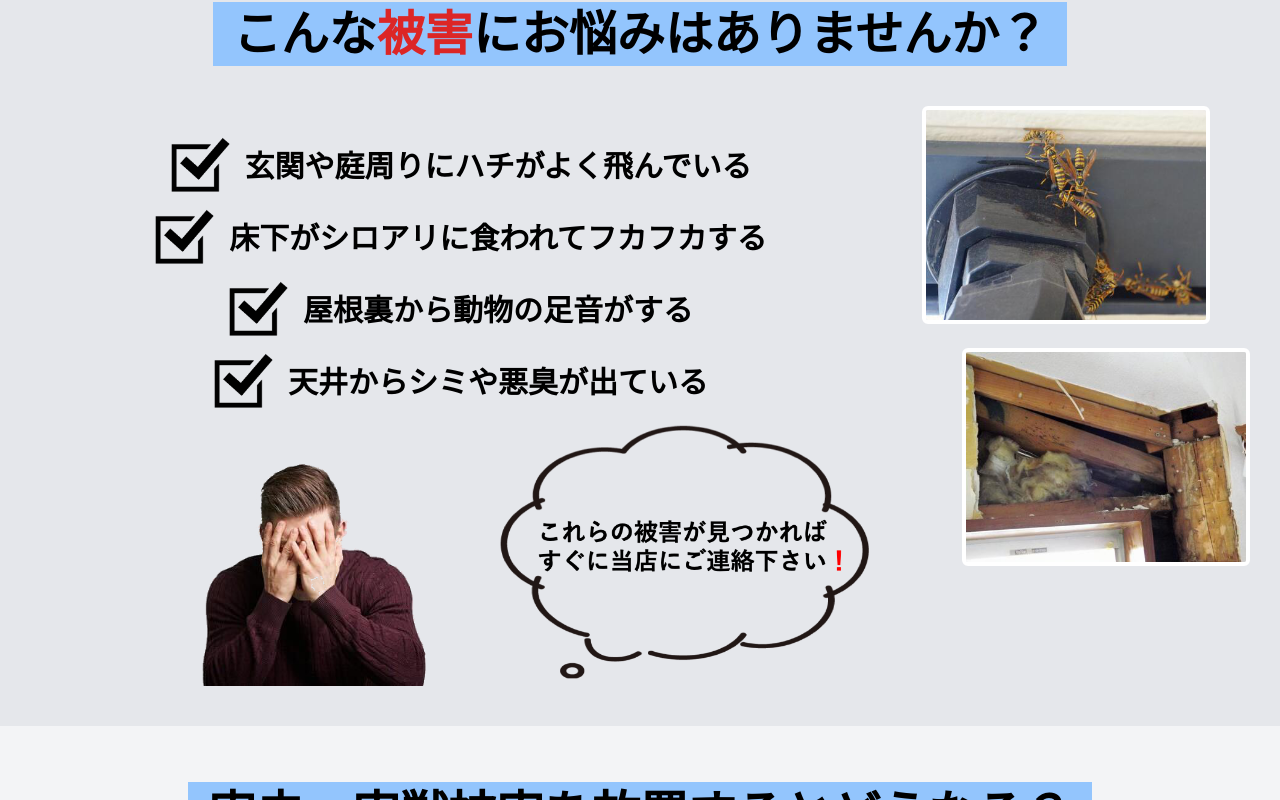
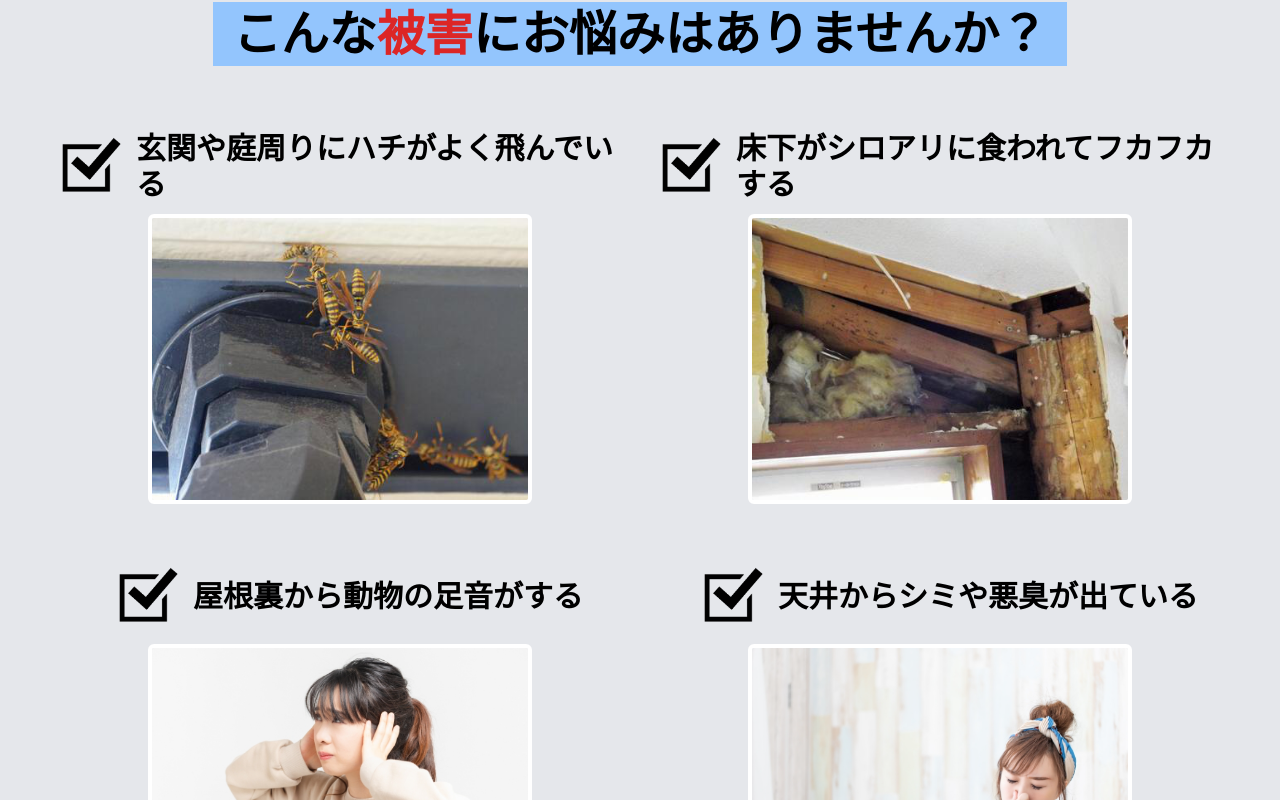
Before and after one commit to ss1119/gaityu-kujo-han, a React (Create React App) app: page / in a window 1280 px wide. Shown: the part 7040-7840 px from the top of the page. Built offline with nearby package versions, Linux system fonts and the light colour scheme.

Commit message:
fix damega page

```diff
--- a/src/components/templates/Damage.tsx
+++ b/src/components/templates/Damage.tsx
@@ -1,4 +1,4 @@
-import { CheckBox } from "../parts/CheckBox";
+import { DamageItem } from "./DamageItem";
 
 export const Damage = () => {
   return (
@@ -6,48 +6,33 @@ export const Damage = () => {
       <div className="flex justify-center items-center p-2 font-bold bg-blue-300 text-xl xs:text-sm xs:py-1 md:text-4xl md:px-4 lg:px-5 lg:text-5xl">
         こんな<span className="text-red-600">被害</span>にお悩みはありませんか？
       </div>
-      <div className="flex">
-        <div className="flex flex-col pt-2 md:pt-7 lg:pt-16 lg:mr-10">
-          <CheckBox text="玄関や庭周りにハチがよく飛んでいる" />
-          <CheckBox text="床下がシロアリに食われてフカフカする" />
-          <CheckBox text="屋根裏から動物の足音がする" />
-          <CheckBox text="天井からシミや悪臭が出ている" />
-          <div className="flex justify-center md:hidden">
-            <div className="w-40 mt-5 mr-5 xs:w-28">
-              <img
-                src="assets/damages/damage1.png"
-                className="border-2 border-white rounded-md"
-              />
-            </div>
-            <div className="w-40 mt-5 xs:w-28">
-              <img
-                src="assets/damages/damage2.png"
-                className="border-2 border-white rounded-md"
-              />
-            </div>
+      <div className="w-screen">
+        <div className="flex flex-col pt-2 md:pt-8 lg:pt-16 xl:px-10">
+          <div className="xl:flex xl:pb-14">
+            <DamageItem
+              text="玄関や庭周りにハチがよく飛んでいる"
+              fileName="damage1.png"
+            />
+            <DamageItem
+              text="床下がシロアリに食われてフカフカする"
+              fileName="damage2.png"
+            />
           </div>
-          <div className="mt-5 flex items-center lg:mt-0">
-            <img
-              src="assets/man.png"
-              className="w-48 xs:w-32 md:w-64 xl:ml-24 xl:w-96"
+          <div className="xl:flex xl:pb-14">
+            <DamageItem
+              text="屋根裏から動物の足音がする"
+              fileName="damage3.png"
             />
+            <DamageItem
+              text="天井からシミや悪臭が出ている"
+              fileName="damage4.png"
+            />
+          </div>
+          <div className="flex justify-center lg:mt-8">
+            <img src="assets/man.png" className="w-48 xs:w-36 md:w-96" />
             <img
               src="assets/cloud.svg"
-              className="w-40 xs:w-32 sm:w-44 md:w-64 xl:w-96"
-            />
-          </div>
-        </div>
-        <div className="hidden md:flex md:flex-col">
-          <div className="w-56 mt-7 xl:w-72 xl:mt-10">
-            <img
-              src="assets/damages/damage1.png"
-              className="border-4 border-white rounded-md"
-            />
-          </div>
-          <div className="w-56 mt-4 ml-14 mr-3 xl:w-72 xl:mt-6 xl:ml-10">
-            <img
-              src="assets/damages/damage2.png"
-              className="border-4 border-white rounded-md"
+              className="w-40 xs:w-32 sm:w-44 md:w-96"
             />
           </div>
         </div>
--- /dev/null
+++ b/src/components/templates/DamageItem.tsx
@@ -0,0 +1,20 @@
+import { CheckBox } from "../parts/CheckBox";
+
+type Props = {
+  text: string;
+  fileName: string;
+};
+
+export const DamageItem = (props: Props) => {
+  return (
+    <div className="flex-col pb-8 md:pb-12 xl:pb-0 xl:w-1/2">
+      <CheckBox text={props.text} />
+      <div className="flex justify-center pt-3">
+        <img
+          src={"assets/damages/" + props.fileName}
+          className="w-52 border-4 border-white rounded-md md:w-96"
+        />
+      </div>
+    </div>
+  );
+};
```
